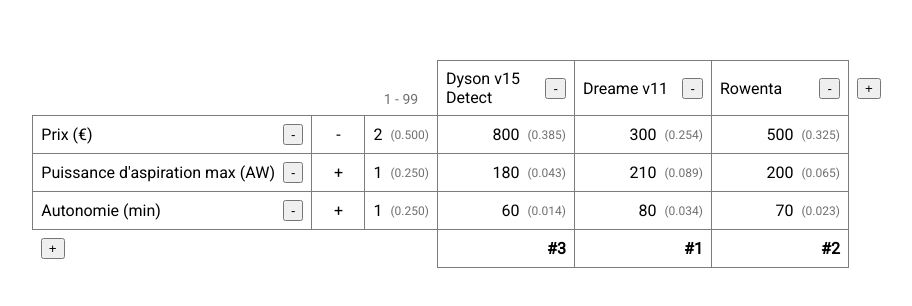
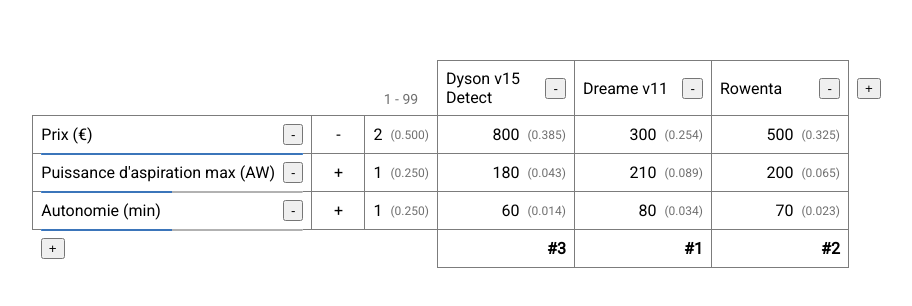
Before and after one commit to MjStryker/multi-criteria-decision-making-app, a React (Create React App) app: page / in a window 1280 px wide. Shown: the part 236-542 px from the top of the page, without its empty margins (179-1091 px from the left). Built offline with nearby package versions, Linux system fonts and the light colour scheme.

Commit message:
Adds criteria's weight proportions using progress bar

```diff
--- a/src/components/Comparator/DataTable.tsx
+++ b/src/components/Comparator/DataTable.tsx
@@ -1,6 +1,8 @@
+import { areDefined, isDefined } from "../../utils/objects";
 import {
   clampCriteriaWeightValue,
   compareCriteriaByDefaultRowIdxFn,
+  getCriteriasNormalizedMaxWeight,
   sumCriteriasWeight,
 } from "../../utils/criterias/criterias";
 import { useCallback, useRef, useState } from "react";
@@ -17,7 +19,6 @@
 import { compareProductsByDefaultColumnIdxFn } from "../../utils/products/products";
 import cordlessVacuumCleaner from "../../data/cordlessVacuumCleaner";
 import { createEmptyProductCriteriaValue } from "../../utils/productsWithCriterias/productsWithCriterias";
-import { isDefined } from "../../utils/objects";
 import { minWidth } from "../../styles/tables/tableCell";
 import useClickOutside from "../../hooks/useClickOutside";
 import useHandleCriterias from "../../hooks/data/useHandleCriterias";
@@ -105,6 +106,8 @@
 
   const weightTotal = sumCriteriasWeight(criterias);
 
+  const maxWeight = getCriteriasNormalizedMaxWeight(criterias, weightTotal);
+
   const productsSorted = products.sort(
     compareProductsByDefaultColumnIdxFn(SORT_BY.ASC)
   );
@@ -141,7 +144,12 @@
               {/*
                * CRITERIA - NAME / UNIT
                */}
-              <td style={DATA_TABLE_STYLES.TD.CRITERIA}>
+              <td
+                style={{
+                  ...DATA_TABLE_STYLES.TD.CRITERIA,
+                  position: "relative",
+                }}
+              >
                 <div
                   style={{
                     display: "flex",
@@ -253,6 +261,30 @@
                     <button onClick={() => removeCriteria(c)}>-</button>
                   )}
                 </div>
+
+                {!isCriteriaNameCellInEditMode && (
+                  <div
+                    style={{
+                      position: "absolute",
+                      left: 0,
+                      bottom: -3.75,
+                      width: "100%",
+                      padding: "0 8px",
+                      boxSizing: "border-box",
+                    }}
+                  >
+                    <progress
+                      max="100"
+                      value={
+                        areDefined([maxWeight, c.weight])
+                          ? (((c.weight ?? 1) / weightTotal) * 100) /
+                            (maxWeight ?? 1)
+                          : 0
+                      }
+                      style={{ width: "100%", height: 4 }}
+                    />
+                  </div>
+                )}
               </td>
 
               {/*
--- a/src/utils/criterias/criterias.ts
+++ b/src/utils/criterias/criterias.ts
@@ -23,3 +23,19 @@
 
 export const sumCriteriasWeight = (criterias: TCriteria[]) =>
   criterias.reduce((total, criteria) => total + (criteria.weight ?? 0), 0);
+
+export const getCriteriasNormalizedMaxWeight = (
+  criterias: TCriteria[],
+  weightTotal: number
+) => {
+  let max: number | null = null;
+
+  criterias.forEach((c) => {
+    const part = c.weight ? c.weight / weightTotal : null;
+    if (!max || (max && part && part > max)) {
+      max = part;
+    }
+  });
+
+  return max;
+};
```
